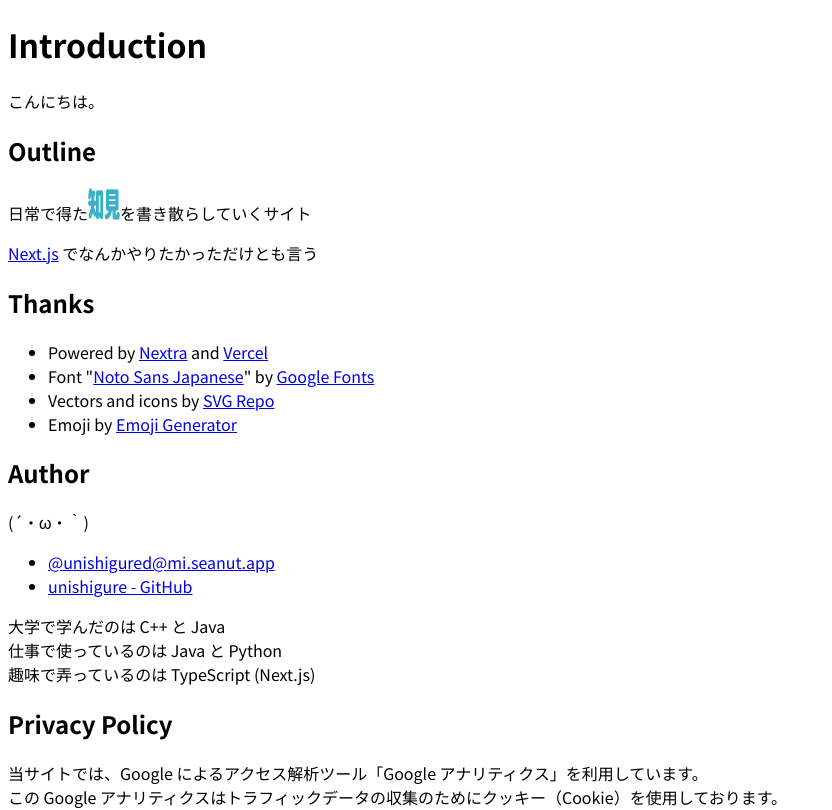
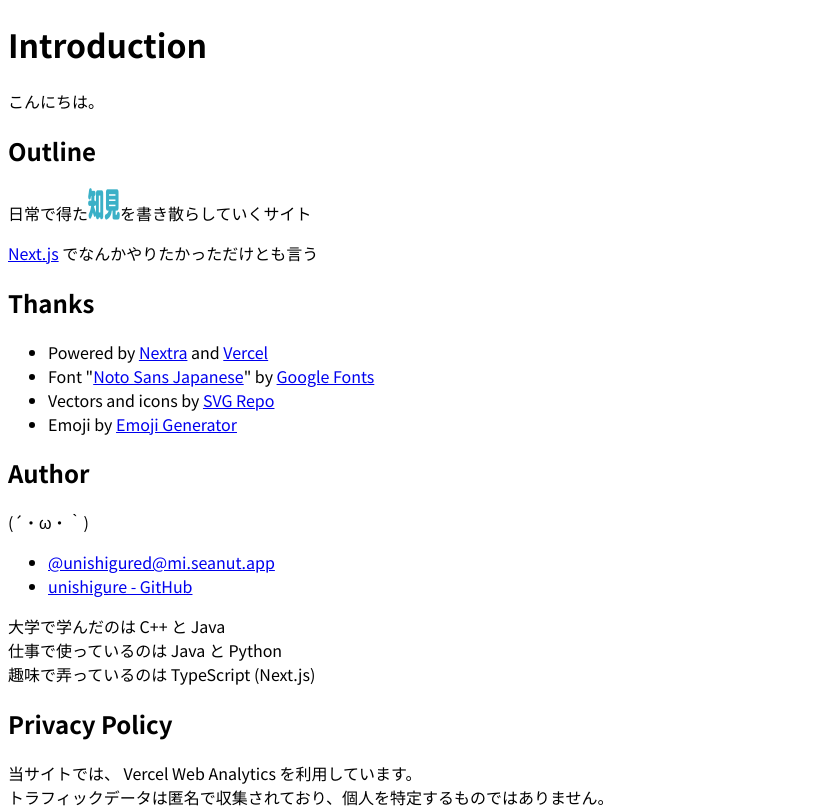
Before and after one commit to unishigure/tiken, a Next.js app: page / in a window 1280 px wide. Shown: the top 810 px of the page, without its empty margins (0-832 px from the left). Built offline with nearby package versions, Linux system fonts and the light colour scheme.

Commit message:
Update index

```diff
--- a/pages/index.mdx
+++ b/pages/index.mdx
@@ -30,8 +30,7 @@
 
 ## Privacy Policy
 
-当サイトでは、Google によるアクセス解析ツール「Google アナリティクス」を利用しています。<br/>
-この Google アナリティクスはトラフィックデータの収集のためにクッキー（Cookie）を使用しております。<br/>
+当サイトでは、 Vercel Web Analytics を利用しています。<br/>
 トラフィックデータは匿名で収集されており、個人を特定するものではありません。
 
 ## Disclaimer
--- a/theme.config.tsx
+++ b/theme.config.tsx
@@ -107,10 +107,6 @@
         <meta property="twitter:description" content="Tiken note :o"></meta>
         <meta property="twitter:image" content={rootUrl + "/image.png"} />
         <meta charSet="utf-8" />
-        <meta
-          name="google-site-verification"
-          content="T4LSoxsq2zt6GYu5Y6bVVeiKnpRbxJ7ppu0XoHUusVU"
-        />
       </>
     );
   },
```
